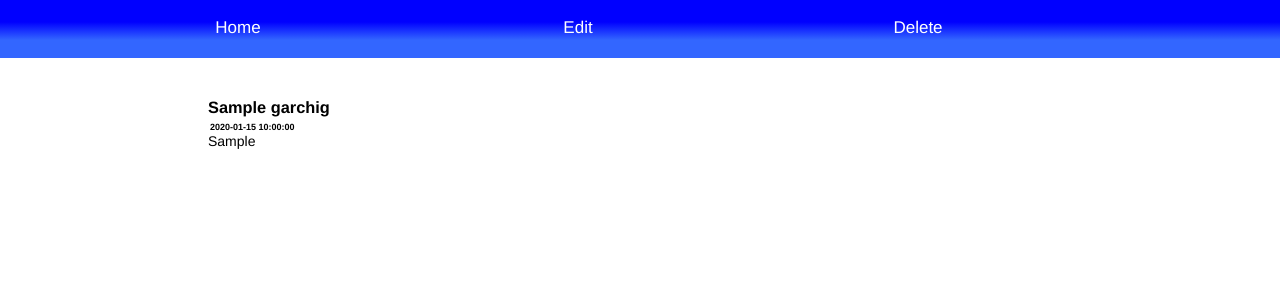
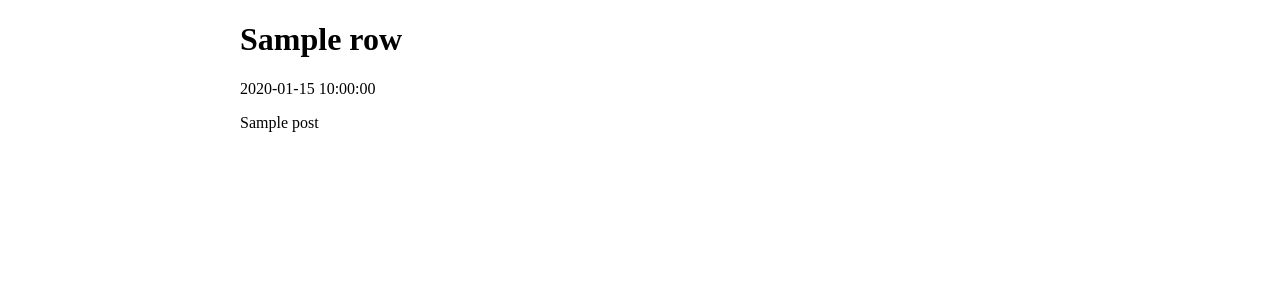
Before and after one commit to batzaya/blog, a PHP site: template template/list.php in a window 1280 px wide; the page is wider, and only the part inside the window is pictured. Shown: the top 300 px of that part. Run offline with PHP 8.4, Linux system fonts and the light colour scheme; the template is opened without the code that fills it: most values are stand-ins (such as "Sample title", 1, 10 or a date in 2020).

```diff
--- a/template/Design.css
+++ /dev/null
@@ -1,114 +0,0 @@
-textarea
-{
-margin-left: 50px;
-height: 300px;
-margin-top: 10px;
-width: 600px;
-background-color: #DDDDDD;
-border-radius: 4px;
-border:1px solid #cccccc;
-}
-#garchig
-{
-width: 600px;
-margin-left: 5px;
-background-color: #DDDDDD;
-border-radius: 4px;
-border:1px solid #cccccc;
-}
-#sub
-{
-border-radius: 4px;
-margin-left: 50px;
-margin-top: 10px;
-width: 150px;
-border:1px solid #555555;
-}
-body,span
-{
-background-size: 1350px,700px;
-font-family: 'Helvetica Neue Light', HelveticaNeue-Light, 'Helvetica Neue', Helvetica, Arial, sans-serif;
-font-size: 14px;
-}
-form span
-{
-font-size: 14px;
-position: absolute;
-margin-left: -1px;
-}
-#header
-{
-height:60px;
-width:1367px;
-text-align: center;
-text-decoration: none;
-background: -webkit-gradient(linear, left top, left bottom, color-stop(70%,#3366ff), color-stop(40%,blue));
-margin: -10px;
-}
-a div
-{
-float :left;
-height:40px;
-width: 200px;
-margin-left: 140px;
-float: left;
-padding-top: 20px;
-}
-a div:hover
-{
-color:#11ffff;
-}
-a div
-{
-color:white;
-text-decoration: none;
-font-size: 17px;
-}
-form
-{
-margin-top: 50px;
-margin-left: 185px;
-}
-#container
-{
-margin-left: 200px;
-margin-top: 50px;
-text-align: justify;
-word-wrap:break-word;
-width: 800px;
-}
-span
-{
-font-size: 9px;
-position: absolute;
-margin-top: 5px;
-margin-left: 2px;
-}
-ul
-{
-margin-left: 200px;
-font-size: 12px;
-padding-top: 1px;
-text-align: justify;
-word-wrap:break-word;
-width: 200px;
-}
-li
-{
-list-style-type: NONE;
-margin-top: 5px;
-}
-#zaavar
-{
-margin-left: 140px;
-padding-left: 100px;
-width: 350px;
-margin-top: 30px;
-}
-input[type="submit"]
-{
-background: -webkit-gradient(linear, left top, left bottom, color-stop(1%,gray), color-stop(87%,black));
-color: #cccccc;
-padding-top: 3px;
-padding-bottom: 5px;
-}
--- a/template/layout.php
+++ b/template/layout.php
@@ -3,21 +3,10 @@
 <head>
     <title></title>
     <meta charset="utf-8" />
-       <link rel="stylesheet" type="text/css" href="../template/Design.css">
 </head>
 <body>
-         <div id = "header">
-        <a href="/index.php/add">
-            <div > Home </div>
-        </a>
-        <a href="/index.php/edit">
-            <div > Edit </div>
-        </a>
-        <a href="/index.php/delete">
-            <div > Delete </div>
-        </a>
+    <div style="width: 800px; margin: auto;">
+    <?php echo $content;?>
     </div>
-
-        <?php echo $content;?>
 </body>
 </html>
--- a/template/list.php
+++ b/template/list.php
@@ -1,12 +1,12 @@
 <?php ob_start();?>
-       <?php foreach ($rows as $row ):?>
-        <div id = "container">
-            <h3>
-                <?php echo $row['garchig'];?><br/>
-                <span><?php echo $row['time'];?></span>
-            </h3>
-            <div ><?php echo $row['myPost'];?></div>
-        </div>
-    <?php endforeach;?>
+
+<?php foreach ($rows as $row ):?>
+<div>
+    <h1> <?php echo $row['title'];?> </h1>
+    <div><?php echo $row['time'];?></div>
+    <p><?php echo $row['post'];?></p>
+</div>
+<?php endforeach;?>
+
 <?php $content = ob_get_clean();?>
 <?php require_once('layout.php');?>
```
Also changed, not shown: controllers.php (+1 -14 lines), index.php (+15 -28 lines), model.php (+54 -25 lines), template/add.php (deleted, +0 -9 lines), template/delete.php (deleted, +0 -15 lines), template/edit.php (deleted, +0 -20 lines). Lines whose indentation alone changed are shown as unchanged.
